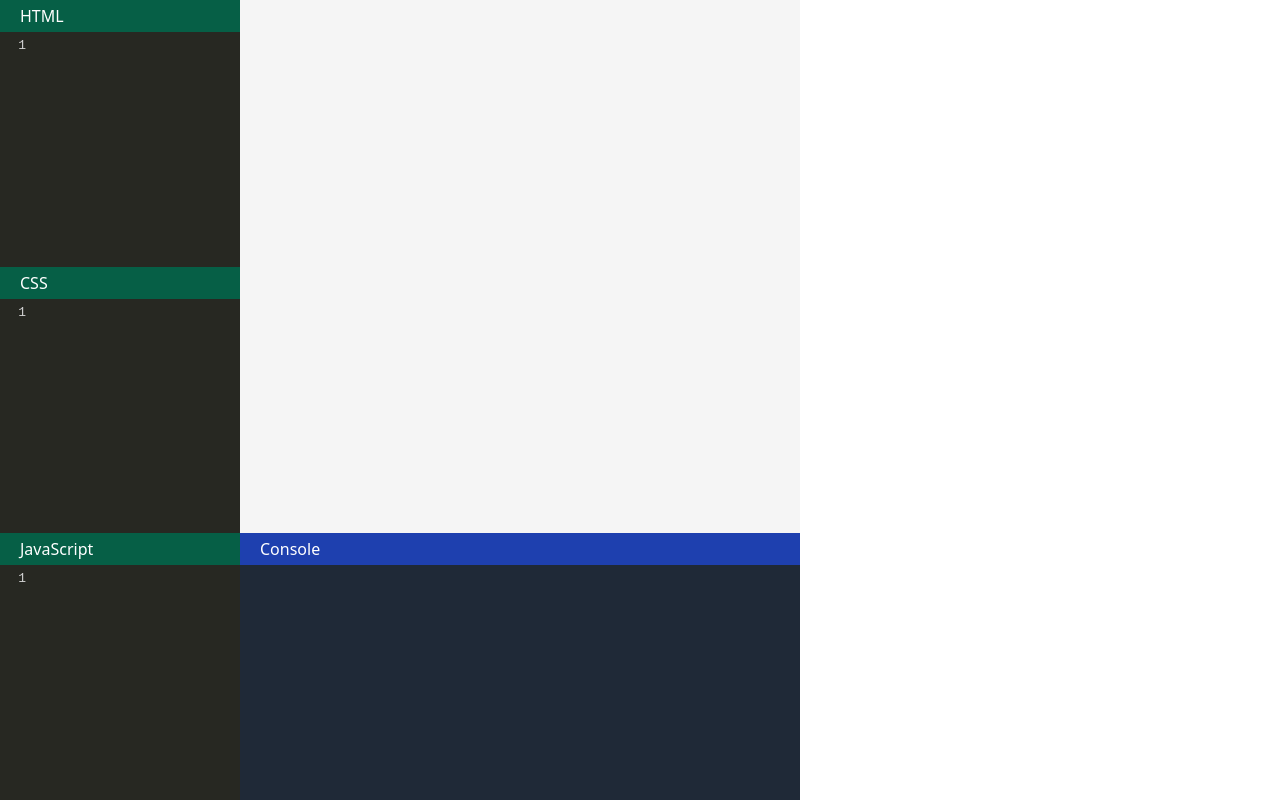
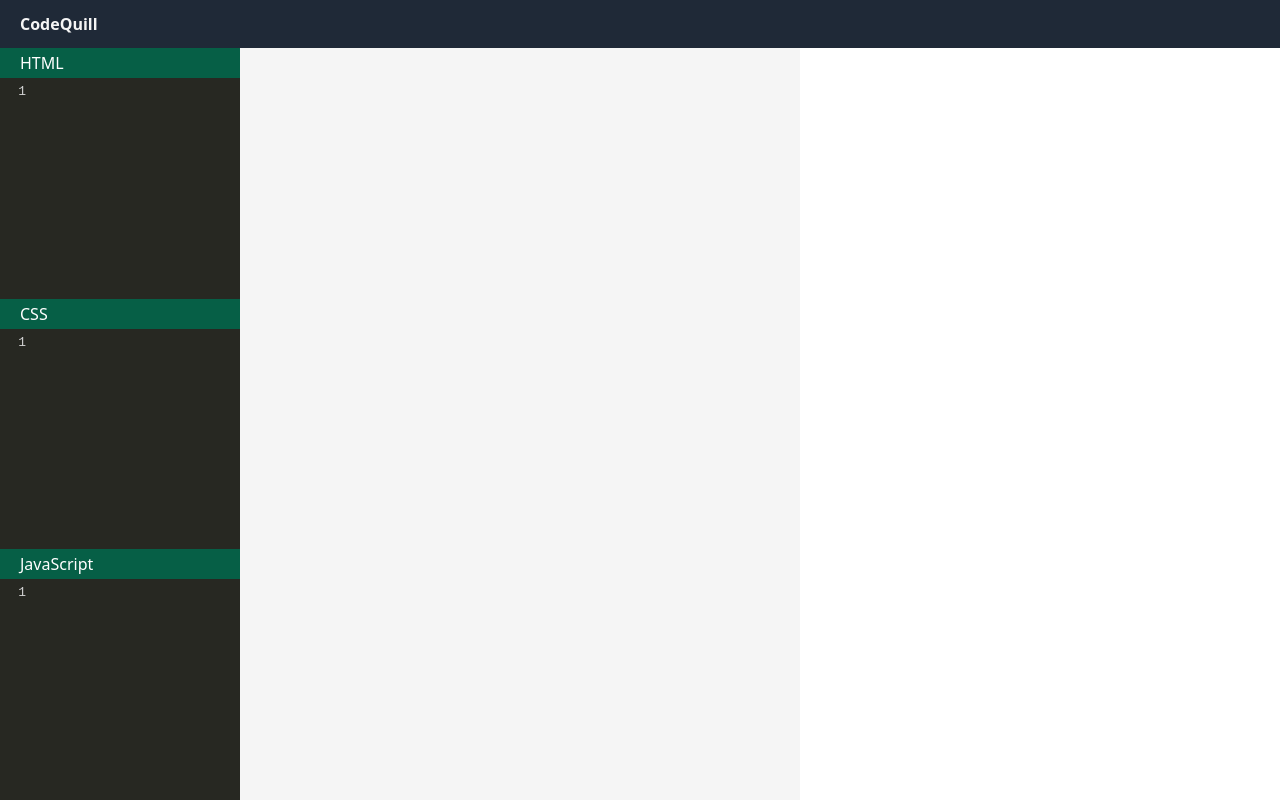
Before and after one commit to Nkap23/CodeQuill, a React (Create React App) app: page / in a window 1280 px wide. Built offline with nearby package versions, Linux system fonts and the light colour scheme.

Commit message:
removed console, added header

```diff
--- a/package.json
+++ b/package.json
@@ -8,6 +8,7 @@
     "@testing-library/react": "^11.1.0",
     "@testing-library/user-event": "^12.1.10",
     "codemirror": "^5.63.1",
+    "console-feed": "^3.2.2",
     "re-resizable": "^6.9.1",
     "react": "^17.0.2",
     "react-codemirror2": "^7.2.1",
--- a/src/components/App.js
+++ b/src/components/App.js
@@ -19,20 +19,20 @@ function App() {
     <html>
       <style>${CSS}</style>
       <body>
-        <div style="word-wrap: break-word" >${HTML}</div>
+        <div style="word-wrap: break-word">${HTML}</div>
       </body>
       <script>${JS}</script>
     </html>
   `;
 
-  //on device screen resize
-
   return(
-    <div className="flex overflow-hidden">
+    <>
+      <div className="font-black h-6v bg-gray-800 text-defbg flex flex-col justify-around pl-5">CodeQuill</div>
+      <div className="h-94v flex overflow-hidden">
         <Resizable
           size={{
             width: paneWidth.widthA,
-          height: "100vh"
+            height: '94vh'
           }}
           onResizeStop={(e,direction,ref,d)=>{
             setPaneWidth({
@@ -60,7 +60,7 @@ function App() {
         <Resizable
           size={{
             width:paneWidth.widthB,
-          height:"100vh"
+            height: '94vh'
           }}
           enable={{
             right:false,
@@ -75,17 +75,12 @@ function App() {
           minWidth="10%"
           maxWidth="90%"
         >
-         <div className="bg-defbg h-screen">
-           <div className="h-2/3 w-full">
+          <div className="bg-defbg h-94v">
             <iframe srcDoc={icode} sandbox="allow-scripts" title="output" frameBorder="0" width="100%" height="100%"></iframe>
-           </div>
-           <div className="h-1/3">
-             <div className="h-1.2 bg-blue-800 text-white flex flex-col justify-around pl-5">Console</div>
-             <div className="h-8.8 bg-gray-800"></div>
-           </div>
           </div>
         </Resizable>
       </div>
+    </>
   );
 }
 
--- a/src/index.css
+++ b/src/index.css
@@ -7,6 +7,3 @@ body{
   padding:0;
   border:0;
 }
-iframe div{
-  word-wrap: break-word;
-}
--- a/tailwind.config.js
+++ b/tailwind.config.js
@@ -5,10 +5,14 @@ module.exports = {
     extend: {
       spacing: {
         '1.2': '12%',
-        '8.8': '88%'
+        '8.8': '88%',
+        '94v': '94vh',
+        '6v': '6vh'
       },
       colors: {
-        'defbg': '#f5f5f5'
+        'defbg': '#f5f5f5',
+        'dark': '#121212',
+        'monokai': '#2e2e2e'
       },
     },
   },
```
Also changed, not shown: 2 other files (tests, documents, lock files or other folders). Lines whose indentation alone changed are shown as unchanged.
